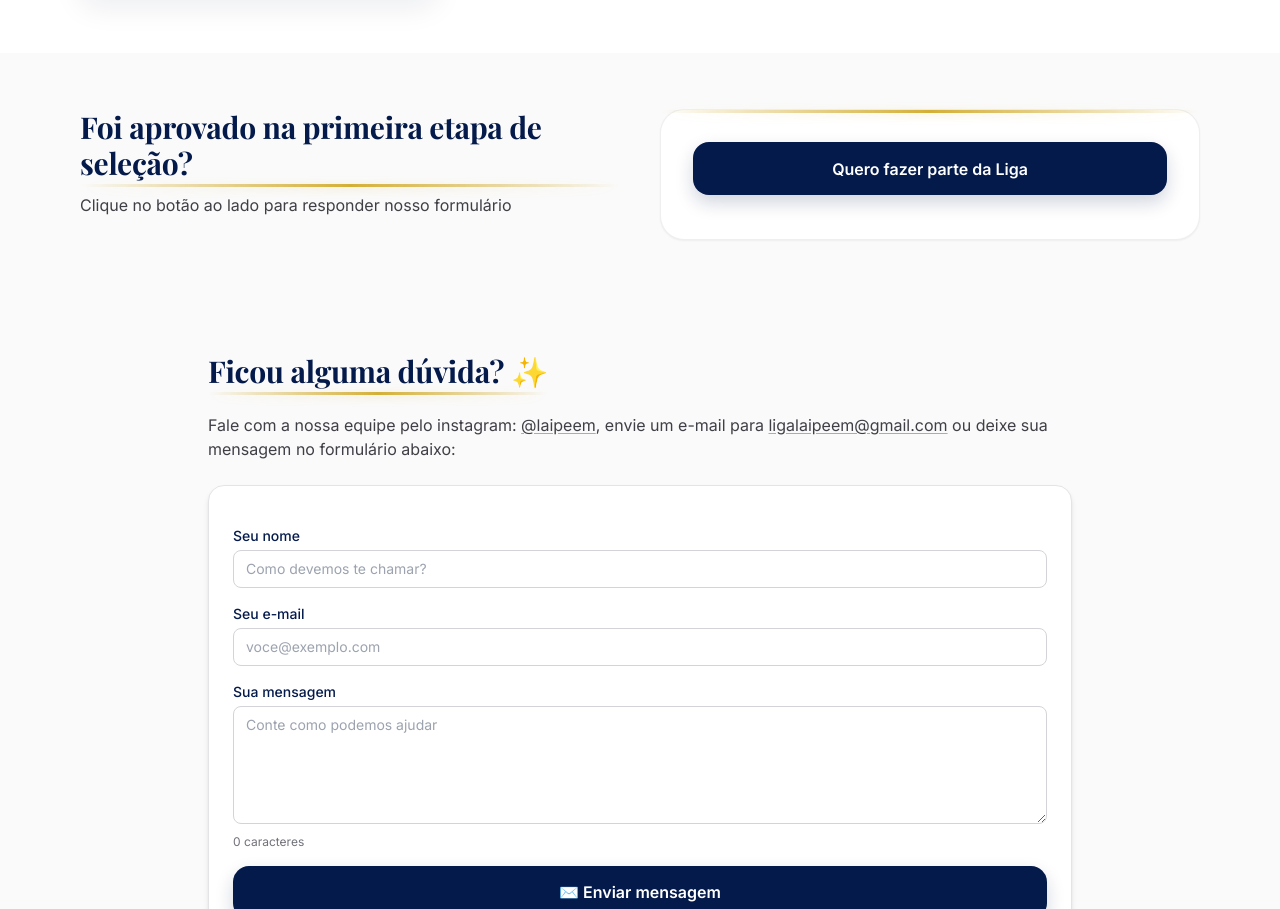
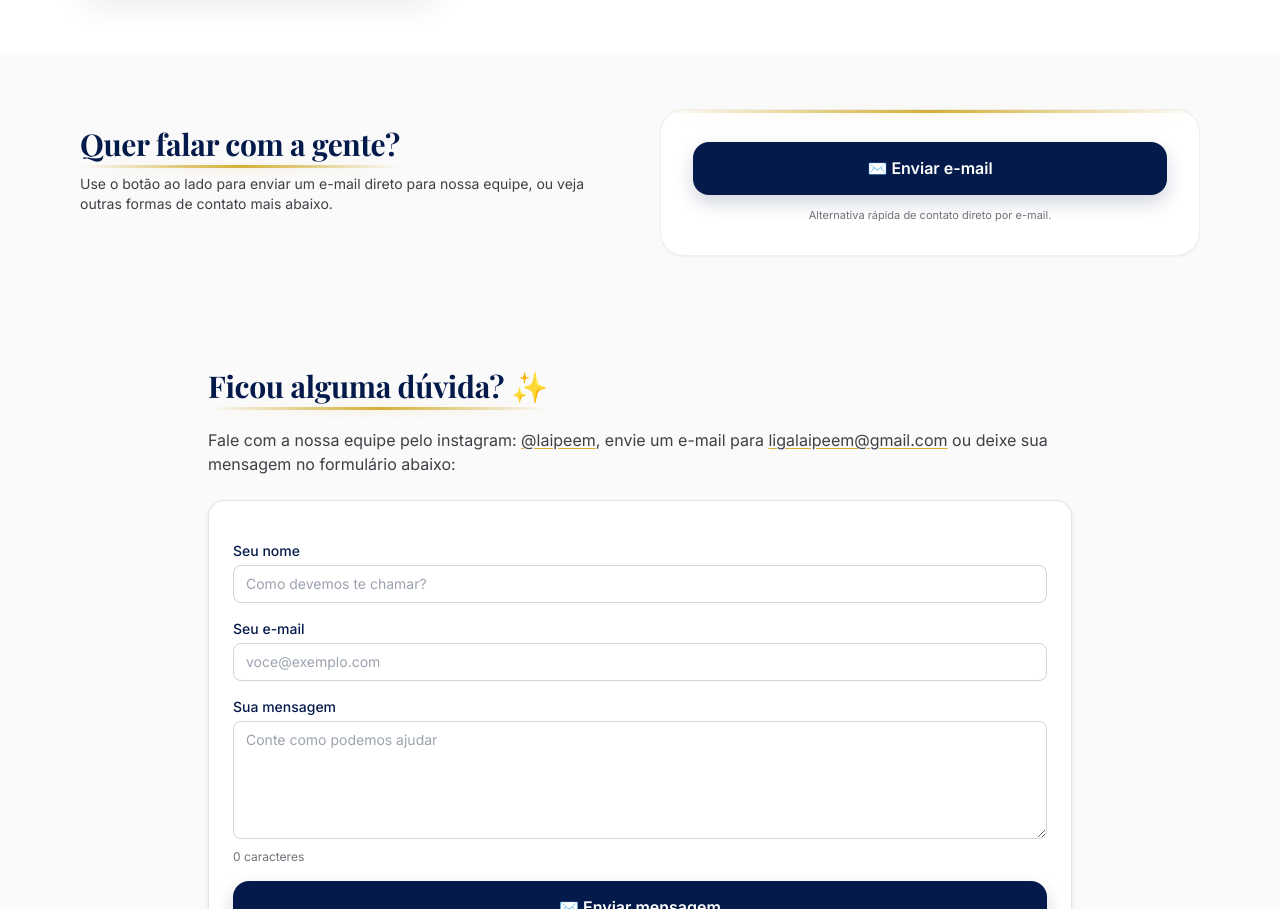
Before and after one commit to ligalaipeem/Apresenta-o-Institucional, a plain HTML site: page index.html in a window 1280 px wide. Shown: the part 4457-5366 px from the top of the page. Drawn offline with nearby package versions, Linux system fonts and the light colour scheme.

Commit message:
Remoção de formulário e substituição por botão de contato via email.html

```diff
--- a/index.html
+++ b/index.html
@@ -721,15 +721,24 @@
   <section id="inscricao" class="bg-zinc-50 dark:bg-[#0d1430]">
     <div class="mx-auto max-w-6xl px-4 py-14 grid md:grid-cols-2 gap-10 items-center">
       <div>
-        <h2 class="h1-fancy text-2xl md:text-3xl font-bold mb-3 brand-navy dark:text-white gold-underline">Foi aprovado na primeira etapa de seleção?</h2>
-        <p class="text-zinc-700 dark:text-zinc-300 mb-6">Clique no botão ao lado para responder nosso formulário</p>
+<h2 class="h1-fancy text-2xl md:text-3xl font-bold mb-3 brand-navy dark:text-white gold-underline">
+  Quer falar com a gente?
+</h2>
+<p class="text-sm text-zinc-700 dark:text-zinc-300 mb-6">
+  Use o botão ao lado para enviar um e-mail direto para nossa equipe, ou veja outras formas de contato mais abaixo.
+</p>
+
       </div>
-      <div class="rounded-3xl border border-zinc-200/60 dark:border-white/10 shadow-sm p-8 bg-white dark:bg-white/5 text-center brand-ring gold-top">
-        <a href="https://docs.google.com/forms/d/e/1FAIpQLSeiSRn04pZtyumxjkZHqdHbUR_g-Rul399XY9ISMy1f0PP9FA/viewform?usp=header" download>
-          <button class="btn-primary w-full"> Quero fazer parte da Liga</button>
-        </a>
-        <p class="text-[11px] text-zinc-500 dark:text-zinc-400 mt-3"></p>
-      </div>
+<div class="rounded-3xl border border-zinc-200/60 dark:border-white/10 shadow-sm p-8 bg-white dark:bg-white/5 text-center brand-ring gold-top">
+  <a class="btn-primary w-full inline-flex items-center justify-center"
+     href="mailto:ligalaipeem@gmail.com?subject=Contato%20LAIPEEM&body=Olá,%20gostaria%20de%20tirar%20uma%20dúvida%20com%20a%20equipe.">
+    ✉️ Enviar e-mail
+  </a>
+  <p class="text-[11px] text-zinc-500 dark:text-zinc-400 mt-3">
+    Alternativa rápida de contato direto por e-mail.
+  </p>
+</div>
+
     </div>
   </section>
 <!-- Fale Conosco -->
```
